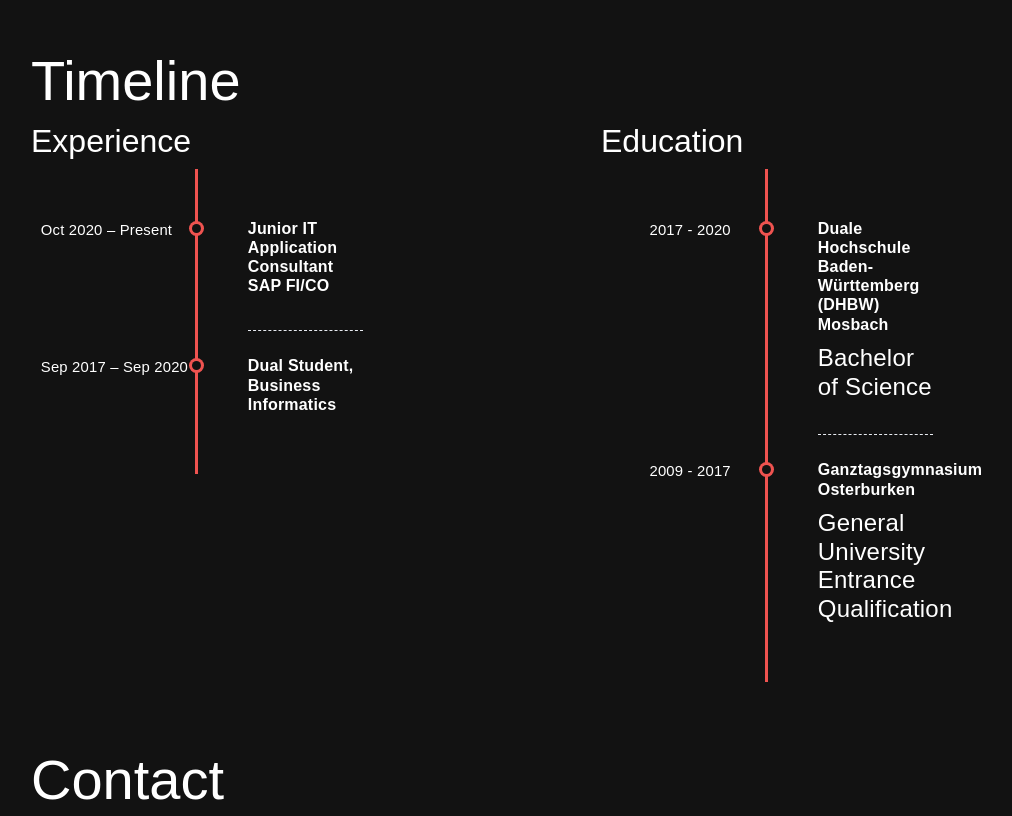
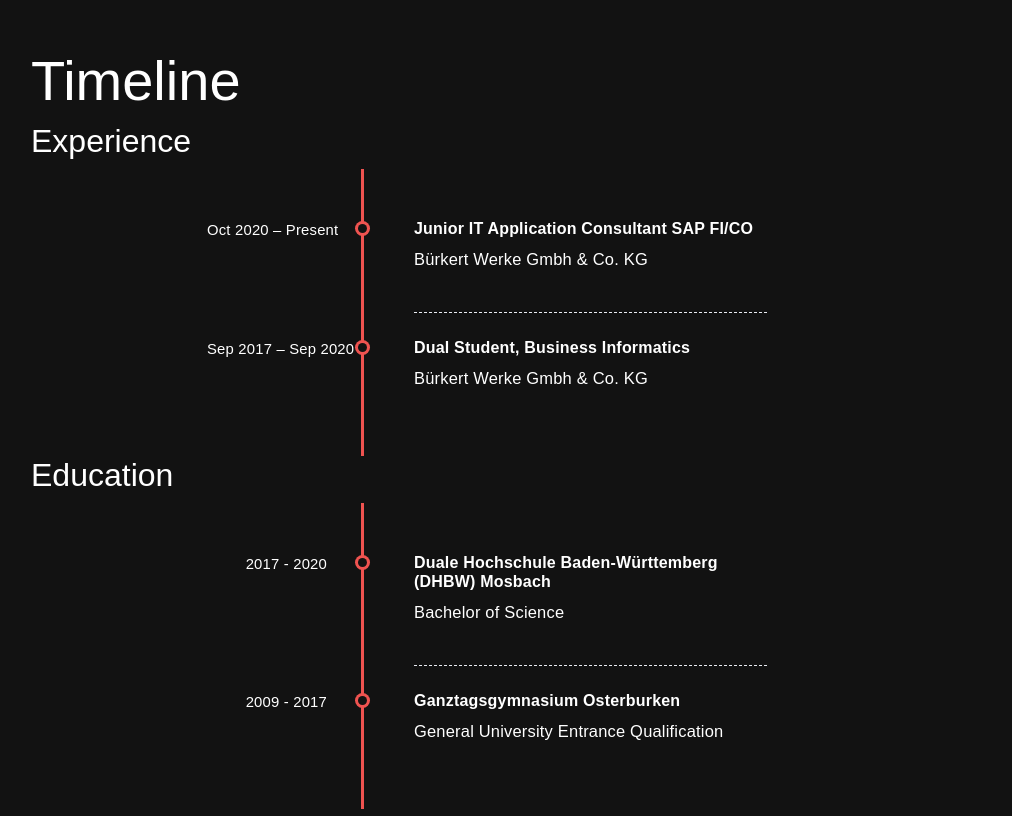
Before and after one commit to schmelto/Portfolio, a plain HTML site: page index.html in a window 1280 px wide. Shown: the part 1480-2296 px from the top of the page, without its empty margins (51-1063 px from the left). Drawn offline with nearby package versions, Linux system fonts and the light colour scheme.

Commit message:
refactor: Improve structure (#32)

```diff
--- a/css/styles.css
+++ b/css/styles.css
@@ -61,8 +61,8 @@
 }
 
 .box{
-	display:block;
-	height:12rem;
+	display: block;
+	height: 12rem;
 	margin-top: 1rem;
 }
 
@@ -205,8 +205,6 @@
 
 
 
-
-
 .timeline {
     border-left: 3px solid #EF5350;
     border-bottom-right-radius: 4px;
--- a/index.html
+++ b/index.html
@@ -24,6 +24,7 @@
                         <a class="nav-text" href="#">home </a>
                         <a class="nav-text" href="#about">about </a>
                         <a class="nav-text" href="#projects">projects </a>
+                        <a class="nav-text" href="#timeline">timeline </a>
                         <a class="nav-text" href="#contact">contact </a>
                 </div>
 
@@ -31,7 +32,6 @@
         </nav>
 
         <div class="container">
-
 
             <div class="row padding">
                 <h1>Hello.</h1>
@@ -64,7 +64,7 @@
 <span class="highlight-red">while</span>(dev.<span class="highlight-pink">isCoding</span>()){
     dev.<span class="highlight-pink">listenToMusic</span>();
     dev.<span class="highlight-pink">openStackOverFlow</span>();
-} </pre>
+}</pre>
 
             </div>
 
@@ -146,53 +146,39 @@
                 </div>
             </div>
 
-
-
             <div id="timeline" class="row padding-top">
                 <h2>Timeline</h2>
             </div>
 
             <div class="row">
-                <div class="col-12 col-md-6">
-                    <h3>Experience</h3>
-            <div id="content">
+
+                <h3>Experience</h3>
+
                 <ul class="timeline">
                     <li class="event" data-date="Oct 2020 – Present">
                         <h3>Junior IT Application Consultant SAP FI/CO</h3>
+                        <p>Bürkert Werke Gmbh & Co. KG</p>
                     </li>
                     <li class="event" data-date="Sep 2017 – Sep 2020">
                         <h3>Dual Student, Business Informatics</h3>
+                        <p>Bürkert Werke Gmbh & Co. KG</p>
                     </li>
                 </ul>
-            </div>
-                </div>
 
-                <div class="col-12 col-md-6">
-                    <h3>Education</h3>
-            <div id="content">
+                <h3>Education</h3>
+
                 <ul class="timeline">
                     <li class="event" data-date="2017 - 2020">
                         <h3>Duale Hochschule Baden-Württemberg (DHBW) Mosbach</h3>
-                        <h4>Bachelor of Science</h4>
+                        <p>Bachelor of Science</p>
                         </li>
                     <li class="event" data-date="2009 - 2017">
                         <h3>Ganztagsgymnasium Osterburken</h3>
-                        <h4>General University Entrance Qualification</h4>
+                        <p>General University Entrance Qualification</p>
                     </li>
                 </ul>
-            </div>
-                </div>
-
 
             </div>
-
-
-
-
-
-
-
-
 
             <div id="contact" class="row padding-top">
                 <h2>Contact</h2>
```
Also changed, not shown: 1 other file.
